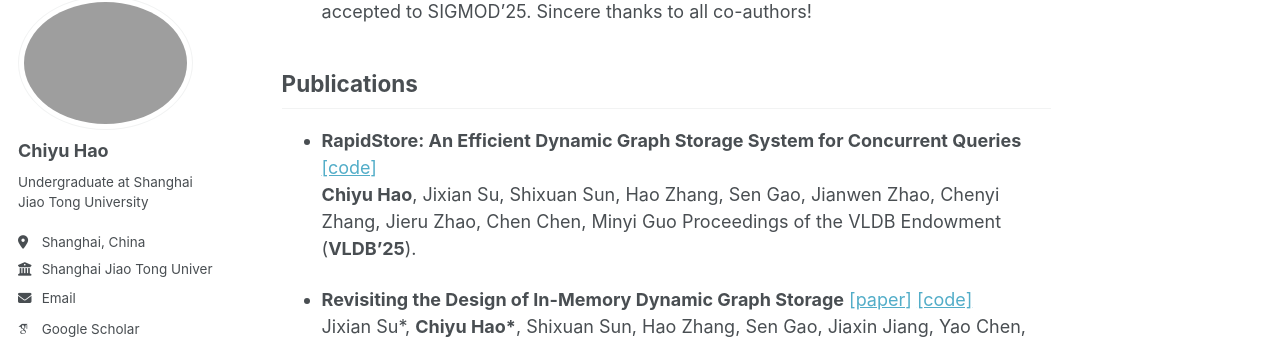
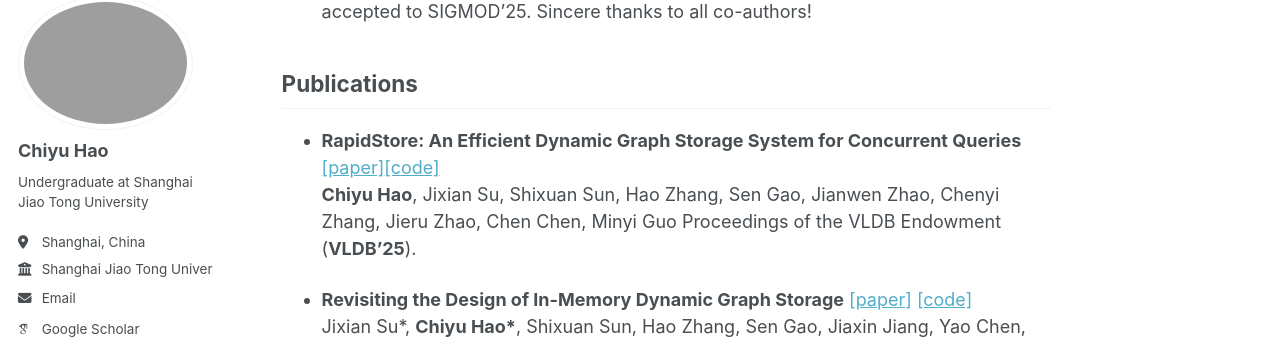
Before and after one commit to HCAHOI/hcahoi.github.io, a Jekyll site: the page built from _pages/about.md, in a window 1280 px wide and 900 px high, scrolled down 668 px. Shown: the part 103-447 px from the top of the window. Built offline with Jekyll 4.4.1, drawn with Linux system fonts in a browser that asks for light colours; some web fonts are replaced; a script that is not in the unit is left out.

Commit message:
Update about.md

```diff
--- a/_pages/about.md
+++ b/_pages/about.md
@@ -22,7 +22,7 @@ I'm preparing for the <strong>Fall 2026 PhD</strong> position application. If yo
 * \[2024.10\]: 🎉*Revisiting the Design of In-Memory Dynamic Graph Storage* was accepted to SIGMOD'25. Sincere thanks to all co-authors!
 
 ## Publications
-- **RapidStore: An Efficient Dynamic Graph Storage System for Concurrent Queries** [[code]](https://github.com/HCAHOI/RapidStore)
+- **RapidStore: An Efficient Dynamic Graph Storage System for Concurrent Queries** [[paper]](https://arxiv.org/abs/2507.00839)[[code]](https://github.com/SJTU-Liquid/RapidStore)
 **Chiyu Hao**, Jixian Su, Shixuan Sun, Hao Zhang, Sen Gao, Jianwen Zhao, Chenyi Zhang, Jieru Zhao, Chen Chen, Minyi Guo
 Proceedings of the VLDB Endowment (**VLDB'25**).
 
```
